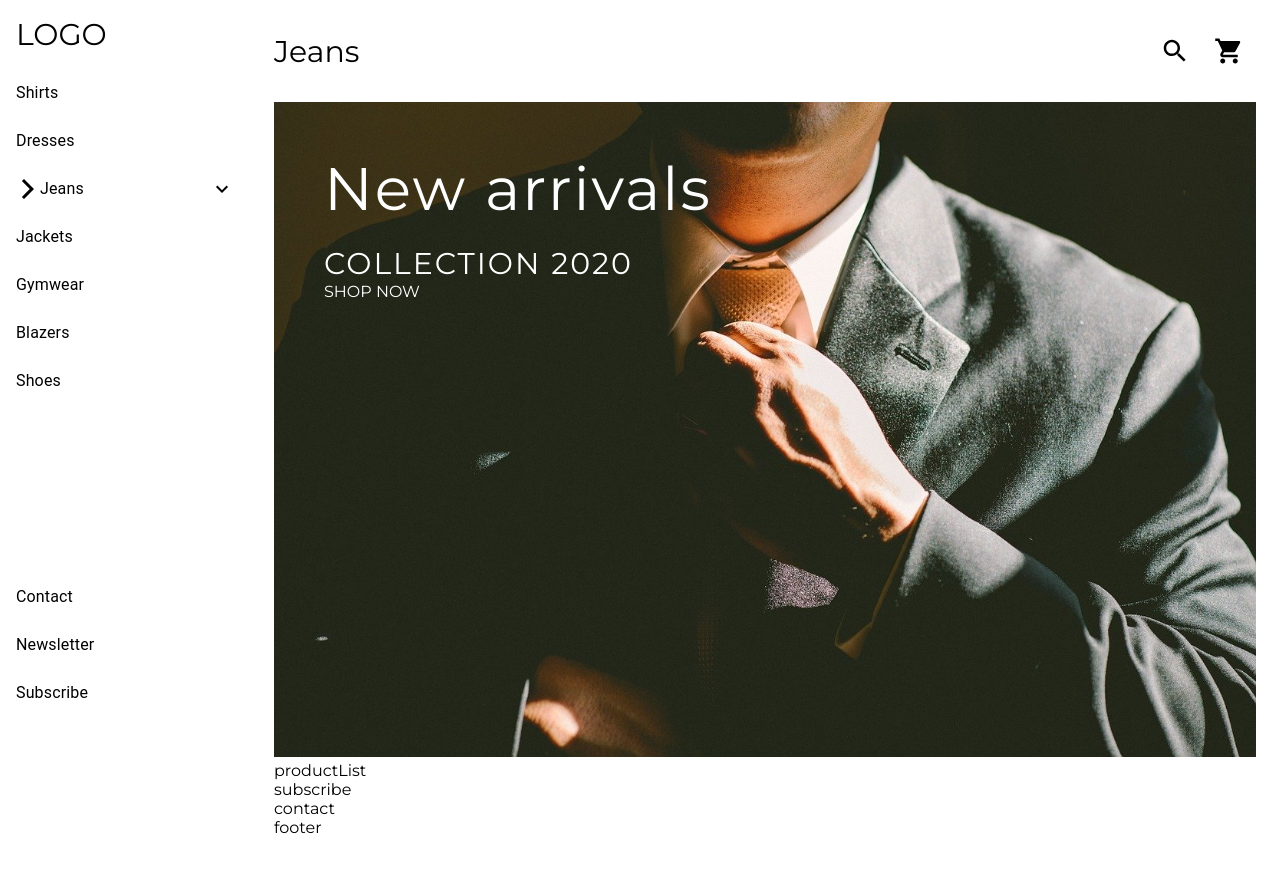
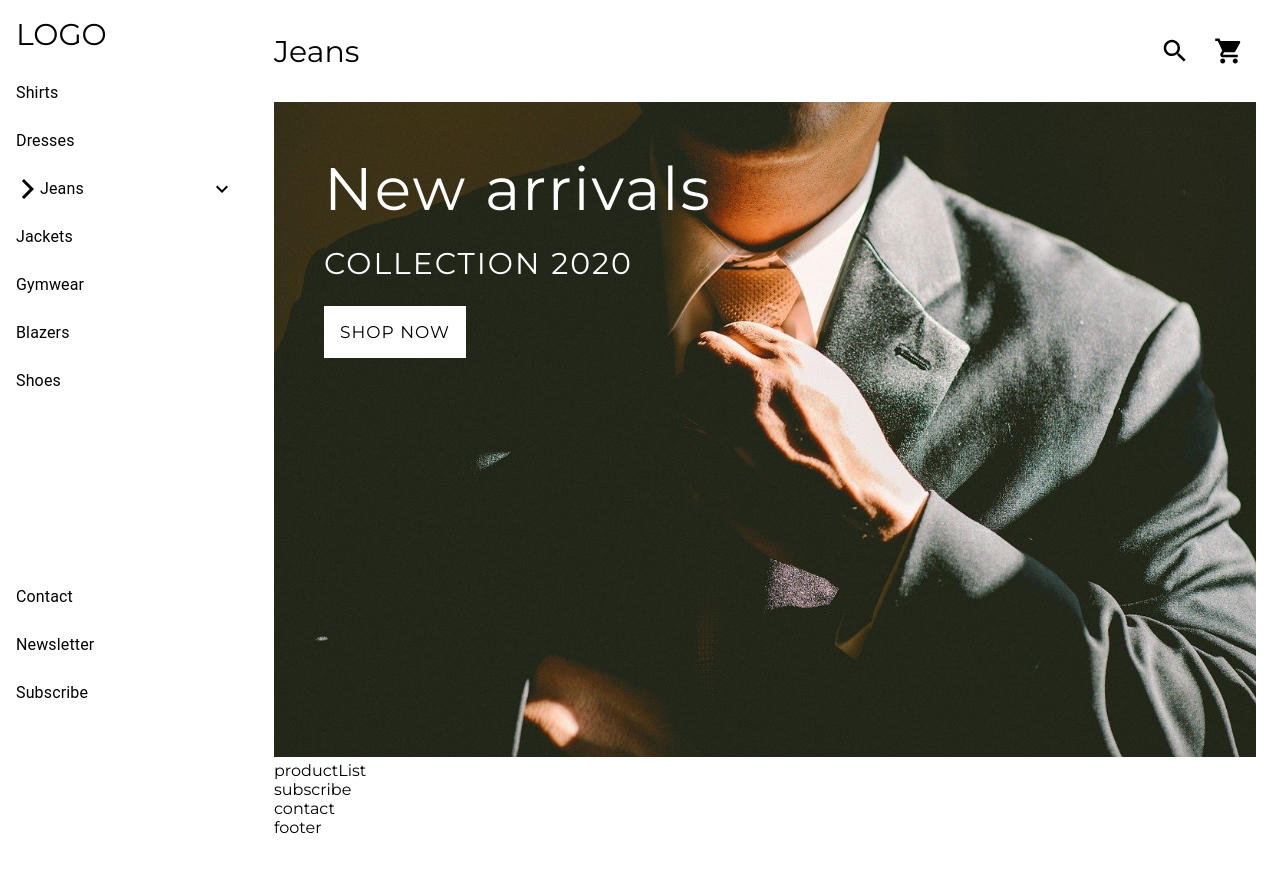
Before and after one commit to AdamKrowka/shopExample, a React (Create React App) app: page / in a window 1280 px wide. Shown: the top 872 px of the page. Built offline with nearby package versions, Linux system fonts and the light colour scheme.

Commit message:
[shop/main/banner] banner finished

```diff
--- a/src/Components/MainComponents/Banner.js
+++ b/src/Components/MainComponents/Banner.js
@@ -32,6 +32,22 @@ const useStyles = makeStyles((theme) => ({
       display: "block",
     },
   },
+  button: {
+    marginTop: theme.spacing(3),
+    padding: theme.spacing(2),
+    fontSize: "17px",
+    cursor: "pointer",
+    color: "black",
+    backgroundColor: "white",
+    border: "none",
+    letterSpacing: "1px",
+    fontFamily: "Montserrat,sans-serif",
+    "&:hover": {
+      backgroundColor: "black",
+      color: "white",
+      border: "1px solid white",
+    },
+  },
 }));
 
 const Banner = () => {
@@ -42,7 +58,7 @@ const Banner = () => {
       <div className={classes.text}>
         <div className={classes.title}>New arrivals</div>
         <div className={classes.subtitle}>COLLECTION 2020</div>
-        <div>SHOP NOW</div>
+        <button className={classes.button}>SHOP NOW</button>
       </div>
     </div>
   );
```
